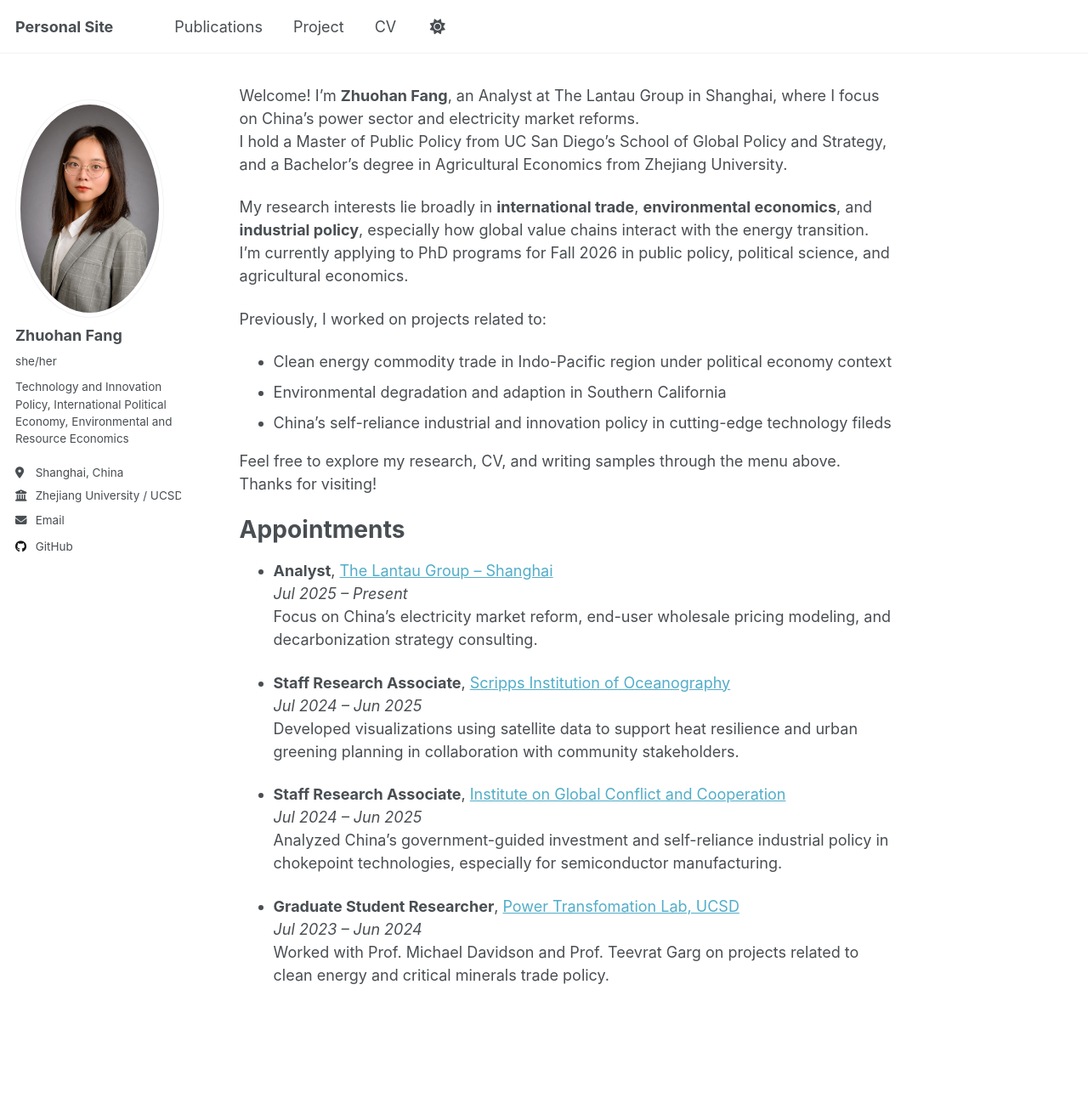
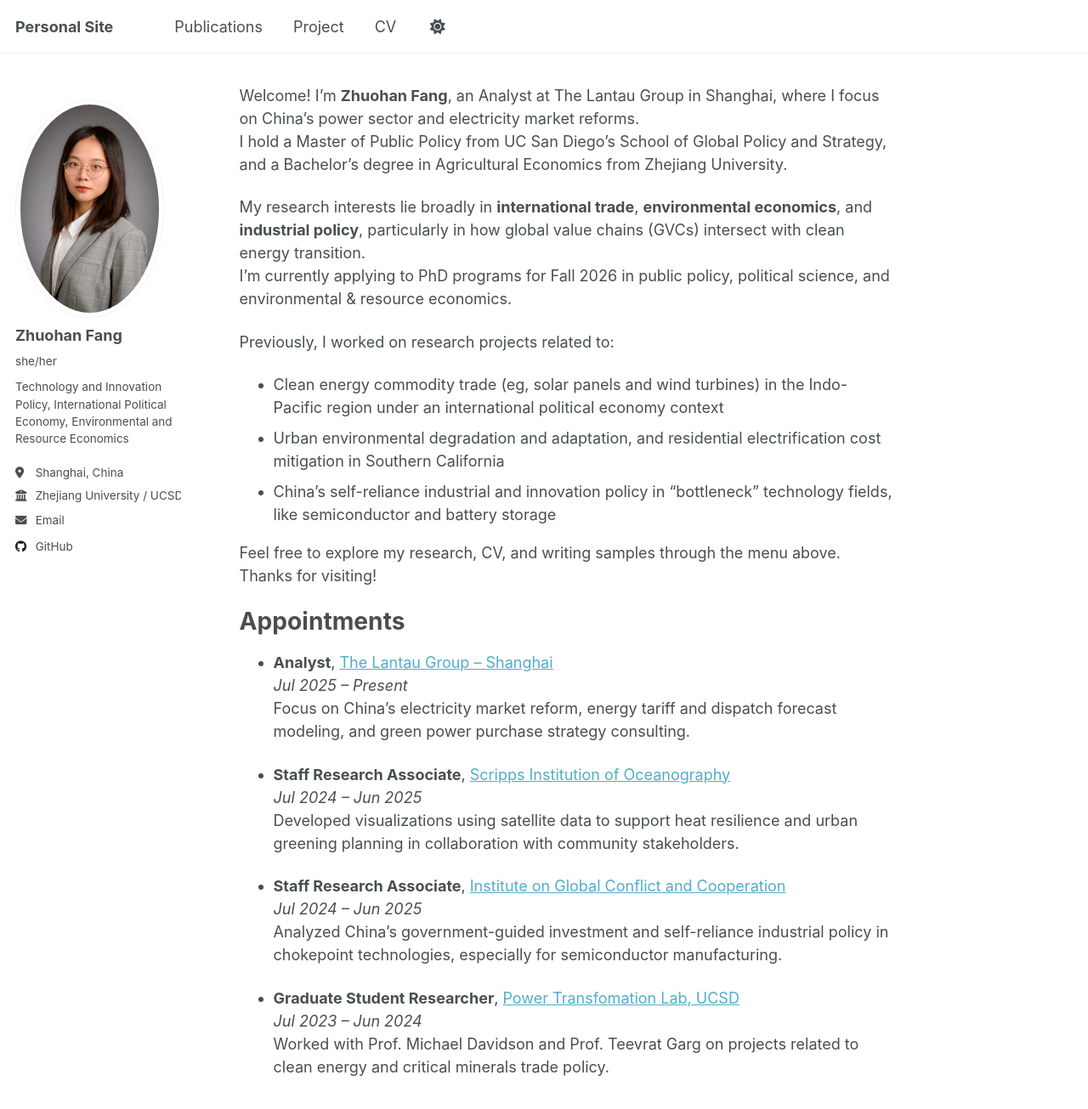
Before and after one commit to fzh200001/fzh200001.github.io, a Jekyll site: the page built from _pages/about.md, in a window 1280 px wide and 1400 px high. Shown: the top 1305 px of the window at 85% size. Built offline with Jekyll 4.4.1, drawn with Linux system fonts in a browser that asks for light colours; a script that is not in the unit is left out.

Commit message:
Update about.md

```diff
--- a/_pages/about.md
+++ b/_pages/about.md
@@ -10,13 +10,13 @@ redirect_from:
 Welcome! I’m **Zhuohan Fang**, an Analyst at The Lantau Group in Shanghai, where I focus on China’s power sector and electricity market reforms.
 I hold a Master of Public Policy from UC San Diego’s School of Global Policy and Strategy, and a Bachelor's degree in Agricultural Economics from Zhejiang University.
 
-My research interests lie broadly in **international trade**, **environmental economics**, and **industrial policy**, especially how global value chains interact with the energy transition.
-I'm currently applying to PhD programs for Fall 2026 in public policy, political science, and agricultural economics.
+My research interests lie broadly in **international trade**, **environmental economics**, and **industrial policy**, particularly in how global value chains (GVCs) intersect with clean energy transition.
+I'm currently applying to PhD programs for Fall 2026 in public policy, political science, and environmental & resource economics.
 
-Previously, I worked on projects related to:
-- Clean energy commodity trade in Indo-Pacific region under political economy context
-- Environmental degradation and adaption in Southern California
-- China's self-reliance industrial and innovation policy in cutting-edge technology fileds
+Previously, I worked on research projects related to:
+- Clean energy commodity trade (eg, solar panels and wind turbines) in the Indo-Pacific region under an international political economy context
+- Urban environmental degradation and adaptation, and residential electrification cost mitigation in Southern California
+- China's self-reliance industrial and innovation policy in "bottleneck" technology fields, like semiconductor and battery storage
 
 Feel free to explore my research, CV, and writing samples through the menu above. Thanks for visiting!
 
@@ -25,7 +25,7 @@ Appointments
 ======
 - **Analyst**, [The Lantau Group – Shanghai](https://lantaugroup.com/people/Zhuohan+%28Joan%29+Fang++)
   *Jul 2025 – Present*
-  Focus on China's electricity market reform, end-user wholesale pricing modeling, and decarbonization strategy consulting.
+  Focus on China's electricity market reform, energy tariff and dispatch forecast modeling, and green power purchase strategy consulting.
 
 - **Staff Research Associate**, [Scripps Institution of Oceanography](https://socalheathub.ucsd.edu/people/)
   *Jul 2024 – Jun 2025*
```
